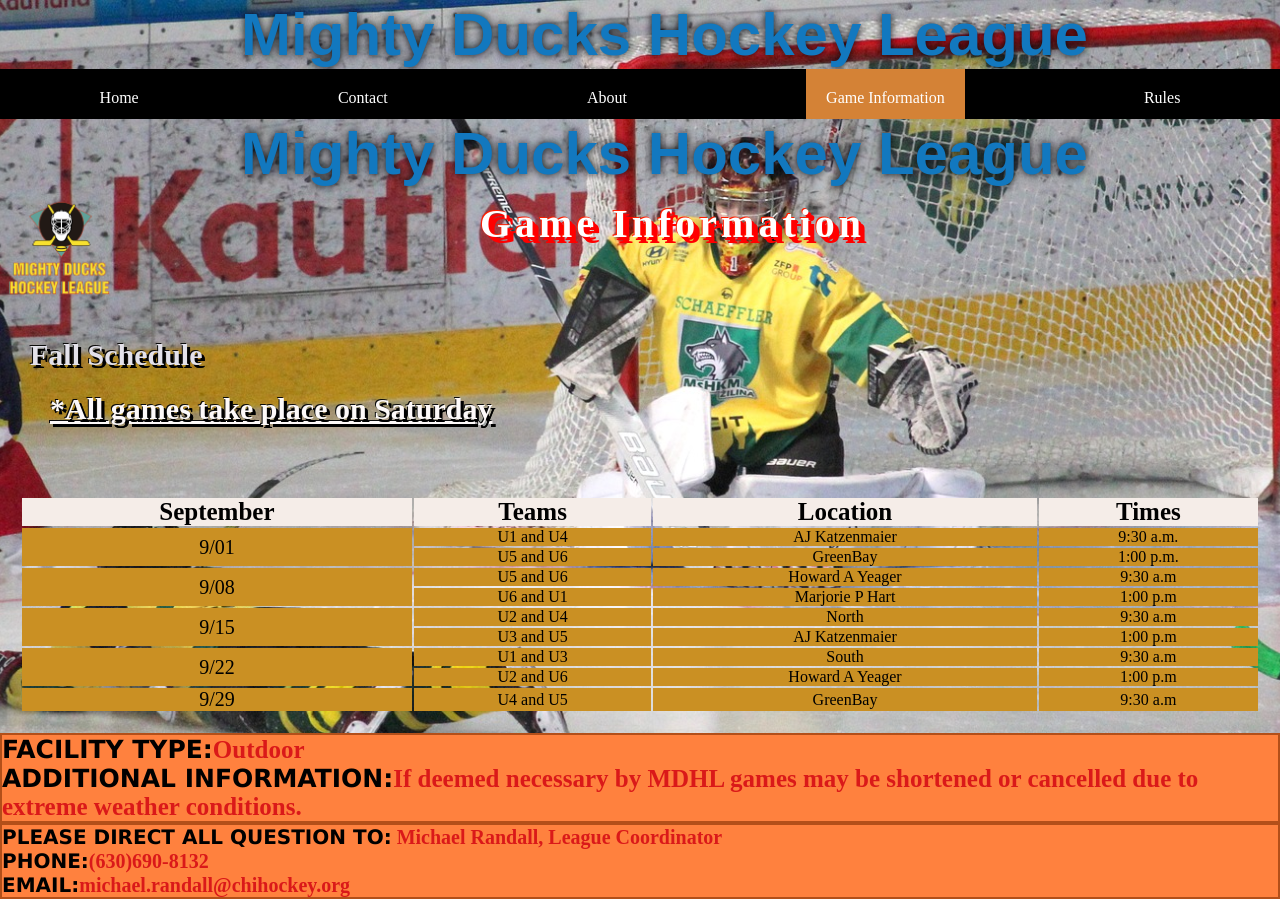
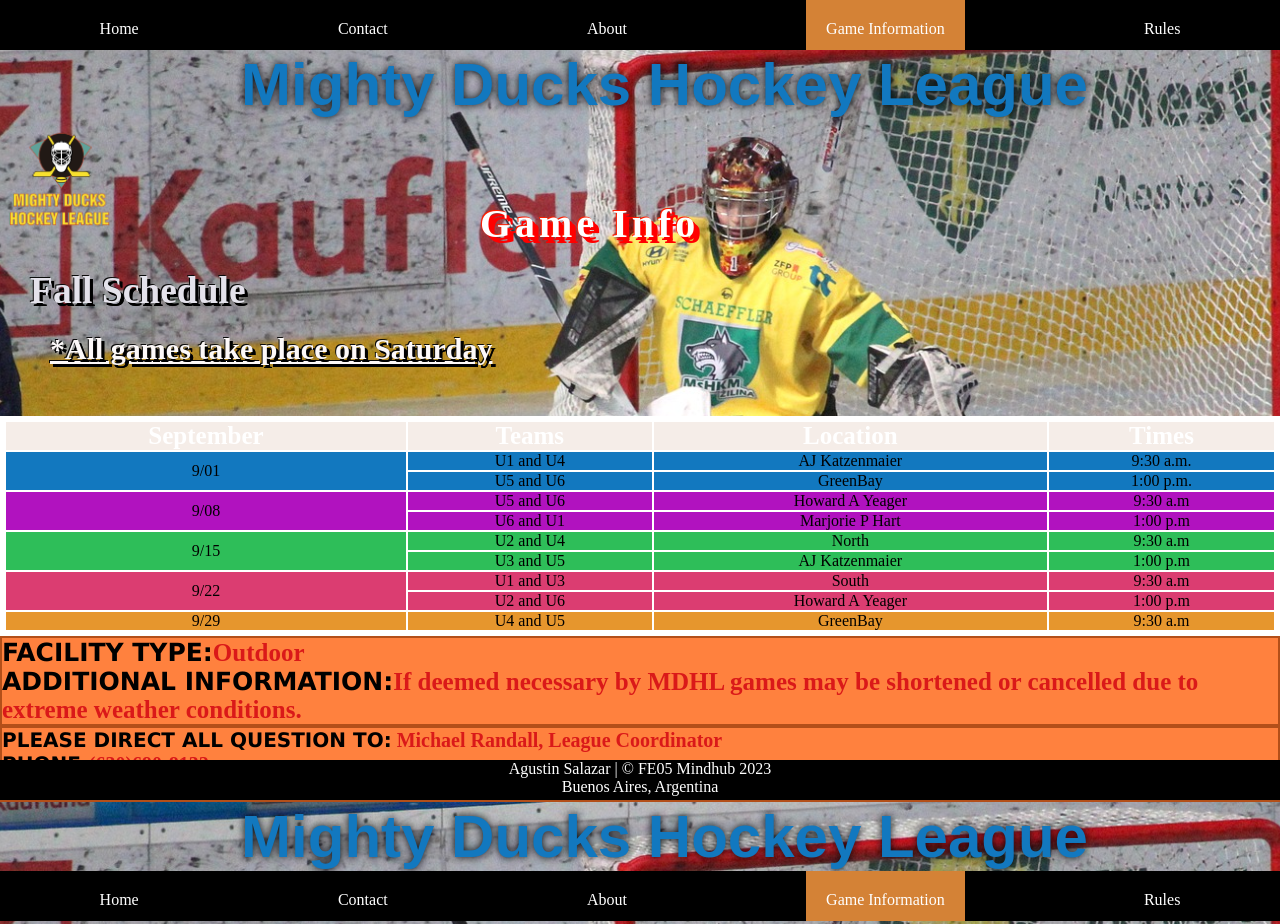
Before and after one commit to Salazar-mario/Proyecto-Hockey-Mindhub, a plain HTML site: page game information.html in a window 1280 px wide. Shown: the top 924 px of the page. Before the commit the page ends 899 px from the top, so only its background shows below. Drawn offline with Linux system fonts and the light colour scheme.

Commit message:
Develop (#10)
* agregacion de tablas

* creacion de tablas y listas

* correciones

* tablas

* eliminacion de css

* correciones

* listas

* tablas estilos

```diff
--- a/Styles/styles3.css
+++ b/Styles/styles3.css
@@ -56,6 +56,7 @@ nav a.active {
     display: flex;
     flex-direction: column;
     justify-content: flex-end;
+
     height: 100%;
     height: 500px;
 
@@ -66,7 +67,7 @@ article {
     flex-direction: column;
     align-items: center;
     justify-content: end;
-    height: 500px;
+    height: 100px;
 
 
 }
@@ -90,6 +91,13 @@ article {
     border-radius: 50%;
     box-shadow: 0px 0px 15px 15px #ec731e;
     transform: rotate(360deg);
+}
+.container1{
+    width: 92%;
+    display: flex;
+    flex-direction: column;
+    align-items:flex-end;
+
 }
 
 
@@ -123,7 +131,7 @@ article {
 }
 
 .box1 {
-    height: 550px;
+    height: 100px;
     width: 700px;
     display: flex;
     flex-direction: column;
@@ -204,8 +212,7 @@ aside {
     display: flex;
     flex-direction: column;
     justify-content: flex-end;
-    height: 300px;
-
+    height: 0px;
 }
 
 footer {
@@ -223,7 +230,6 @@ table {
     height: 95%;
     padding: 20px;
 }
-
 
 .texto-position {
     color: rgb(228, 226, 235);
@@ -339,7 +345,7 @@ dt {
     font-size: 20px;
     padding: 10px;
     width: 300px;
-    background-color: white;
+    line-height:20px;
 
 }
 
@@ -347,17 +353,34 @@ dd {
     color: red;
     padding: 10px;
     font-size: 20px;
-    background-color: black;
+    background-color: white;
 }
 
 li {
     color: red;
     padding: 10px;
     background-color: black;
+}
 table{
-    background-color: #612d08;
-    margin: 150px auto;
-    width: 600px;
+    width: 100%;
+    padding: 4px;
+    background-color: white;
+}
+.texto-position {
+    color: rgb(228, 226, 235);
+    font-size: 25px;
+    text-shadow: -1px -1px 0px rgb(12, 12, 12),
+        3px 3px 0px rgb(0, 0, 0),
+        3px 3px 0px rgb(15, 15, 15);
+}
+
+.subtitulo {
+    color: rgb(253, 249, 249);
+    font-size: 30px;
+    text-shadow: -1px -1px 0px rgb(12, 12, 12),
+        3px 3px 0px rgb(0, 0, 0),
+        3px 3px 0px rgb(15, 15, 15);
+    text-decoration: underline;
 }
 
 .subtitulo {
@@ -376,6 +399,13 @@ table{
 }
 
 tr {
+
+    background-color: white;
+}
+
+th {
+    color: white;
+    background-color: black;
     background-color: #080808;
 }
 
@@ -396,7 +426,21 @@ td {
 .estilo-fecha {
     font-size: 20px;
 }
-
+.colour{
+    background-color: #1278BF;
+}
+.colour2{
+    background-color: #b112bf;
+}
+.colour3{
+    background-color: #2ebe59;
+}
+.colour4{
+    background-color: #db3d71;
+}
+.colour5{
+    background-color: #e6962d;
+}
 .information {
     background: #FF813E;
     border: 2px solid #B34F19;
@@ -463,6 +507,7 @@ dt {
     font-size: 20px;
     padding: 10px;
     width: 300px;
+    line-height:20px;
     background-color: white;
 
 }
@@ -471,12 +516,14 @@ dd {
     color: red;
     padding: 10px;
     font-size: 20px;
+    background-color: white;
     background-color: black;
 }
 
 li {
     color: red;
     padding: 10px;
+    background-color: white;
+    list-style-position: inside;
     background-color: black;
-
 }
--- a/game information.html
+++ b/game information.html
@@ -12,6 +12,99 @@
 
 <body>
     <main>
+        <header>
+            <nav>
+                <a href="./index.html">Home</a>
+                <a href="./contact.html">Contact</a>
+                <a href="./contact.html">About</a>
+                <a class="active" href="#">Game Information</a>
+                <a href="./rules.html">Rules</a>
+            </nav>
+            <h1 class="texto1">Mighty Ducks Hockey League</h1>
+            <figure>
+                <img src="./src/assets/img/LogoMightyducks-01.png" alt="mi_logo" id="logo" class="logo">
+            </figure>
+            <h2 class="texto2">Game Info</h2>
+
+        </header>
+
+        <div class="texto-position">
+            <h2>Fall Schedule</h2>
+            <h3 class="subtitulo">*All games take place on Saturday</h3>
+        </div>
+        <table>
+            <tr>
+                <th>September</th>
+                <th>Teams</th>
+                <th>Location</th>
+                <th>Times</th>
+            </tr>
+            <tr>
+                <td class="colour" rowspan="2" class="estilo-fecha">9/01</td>
+                <td class="colour">U1 and U4</td>
+                <td class="colour">AJ Katzenmaier</td>
+                <td class="colour"> 9:30 a.m.</td>
+            </tr>
+            <tr>
+                <td class="colour">U5 and U6</td>
+                <td class="colour">GreenBay</td>
+                <td class="colour">1:00 p.m.</td>
+            </tr>
+            <tr>
+                <td class="colour2" rowspan="2" class="estilo-fecha">9/08</td>
+                <td class="colour2">U5 and U6</td>
+                <td class="colour2">Howard A Yeager</td>
+                <td class="colour2">9:30 a.m</td>
+            </tr>
+            <tr>
+                <td class="colour2">U6 and U1</td>
+                <td class="colour2">Marjorie P Hart</td>
+                <td class="colour2">1:00 p.m</td>
+            </tr>
+            <tr>
+                <td class="colour3" rowspan="2" class="estilo-fecha">9/15</td>
+                <td class="colour3" >U2 and U4</td>
+                <td class="colour3" >North</td>
+                <td class="colour3" >9:30 a.m</td>
+            </tr>
+            <tr>
+                <td class="colour3" >U3 and U5</td>
+                <td class="colour3" >AJ Katzenmaier</td>
+                <td class="colour3" >1:00 p.m</td>
+            </tr>
+            <tr>
+                <td class="colour4" rowspan="2" class="estilo-fecha">9/22</td>
+                <td class="colour4">U1 and U3</td>
+                <td class="colour4">South</td>
+                <td class="colour4">9:30 a.m</td>
+            </tr>
+            <tr>
+                <td class="colour4">U2 and U6</td>
+                <td class="colour4">Howard A Yeager</td>
+                <td class="colour4">1:00 p.m</td>
+            </tr>
+            <tr>
+                <td class="colour5" class="estilo-fecha">9/29</td>
+                <td class="colour5">U4 and U5</td>
+                <td class="colour5">GreenBay</td>
+                <td class="colour5">9:30 a.m</td>
+            </tr>
+        </table>
+        <div class="information">
+            <p><span>FACILITY TYPE:</span>Outdoor</p>
+            <p><span>ADDITIONAL INFORMATION:</span>If deemed necessary by MDHL games may be shortened or cancelled due
+                to extreme weather conditions.</p>
+        </div>
+        <div class="contact1">
+            <p><span>PLEASE DIRECT ALL QUESTION TO:</span> Michael Randall, League Coordinator</p>
+            <p><span>PHONE:</span>(630)690-8132</p>
+            <p><span>EMAIL:</span>michael.randall@chihockey.org</p>
+        </div>
+        </header>
+        <footer>
+            <p>Agustin Salazar | © FE05 Mindhub 2023</p>
+            <p>Buenos Aires, Argentina</p>
+        </footer>
             <header>
                 <h1 class="texto1">Mighty Ducks Hockey League</h1>
                 <nav>
@@ -99,7 +192,10 @@
                 <p><span>EMAIL:</span>michael.randall@chihockey.org</p>
             </div>
             </header>
-            <h2 class="texto2">Game Information</h2>
+            <footer>
+            <p>Agustin Salazar | © FE05 Mindhub 2023</p>
+            <p>Buenos Aires, Argentina</p>
+        </footer>
     </main>
 
 </body>
```
Also changed, not shown: about.html (+3 -3 lines), contact.html (+3 -3 lines), index.html (+4 -6 lines), rules.html (+7 -5 lines).
